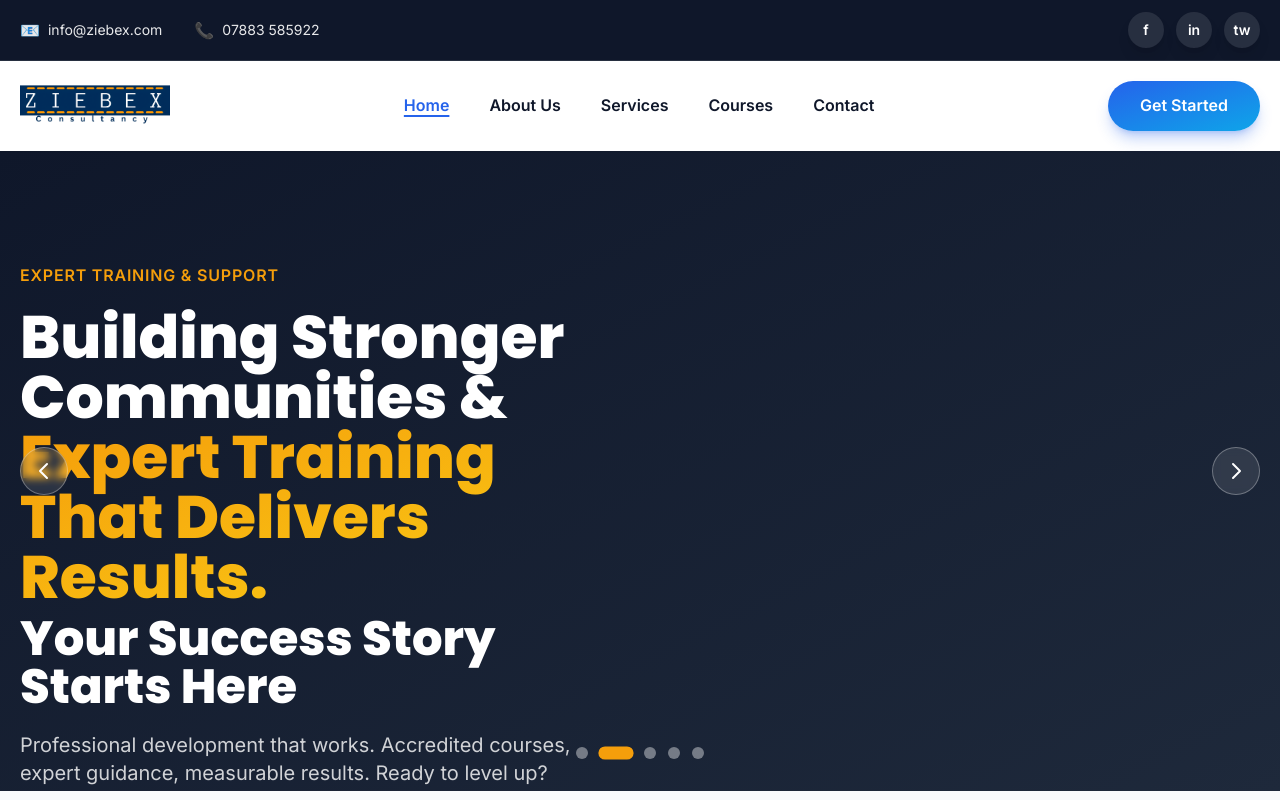
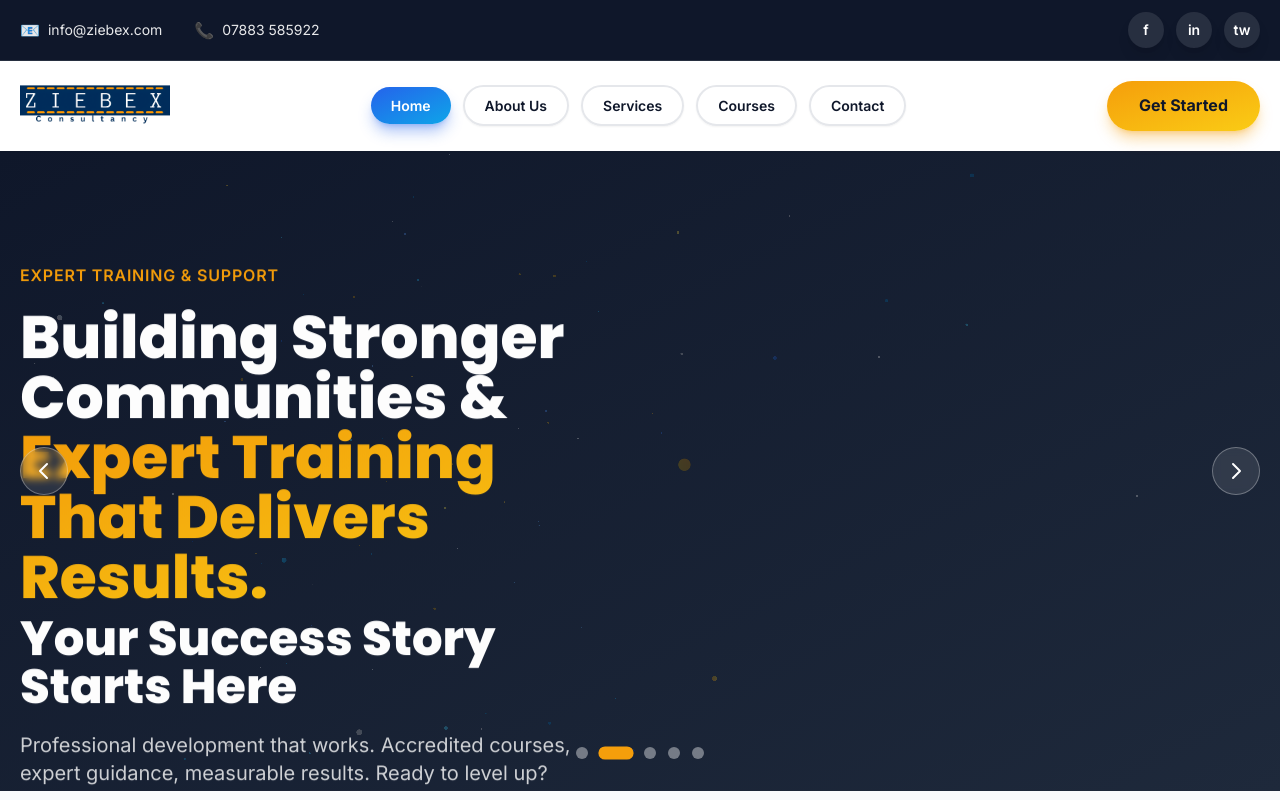
Before and after one commit to HTwebsitesolution/Ziebex, a React (Vite) app: page / in a window 1280 px wide. Shown: the top 800 px of the page. Built offline with nearby package versions, Linux system fonts and the light colour scheme.

Commit message:
Add particles animation to hero section with customizable settings

```diff
--- a/package.json
+++ b/package.json
@@ -15,6 +15,7 @@
   "dependencies": {
     "@emailjs/browser": "^4.4.1",
     "framer-motion": "^12.26.2",
+    "ogl": "^1.0.11",
     "react": "^19.2.3",
     "react-dom": "^19.2.3",
     "react-router-dom": "^7.12.0"
--- a/src/components/Header.jsx
+++ b/src/components/Header.jsx
@@ -48,7 +48,7 @@
           />
         </Link>
 
-        <ul className="hidden md:flex list-none gap-8 items-center">
+        <ul className="hidden md:flex list-none gap-3 items-center">
           {navLinks.map((link) => {
             const isActive = location.pathname === link.href || (location.pathname === '/' && activeSection === link.section)
             const isHashLink = link.href.includes('#')
@@ -58,18 +58,15 @@
               <li key={link.href}>
                 <Component
                   {...props}
-                  className={`font-semibold text-base transition-all relative group py-2 px-1 ${
+                  className={`font-semibold text-sm transition-all duration-300 relative group px-5 py-2.5 rounded-full ${
                     isActive
-                      ? 'text-primary underline decoration-2 underline-offset-4'
-                      : 'text-dark hover:text-primary'
+                      ? 'bg-gradient-to-br from-primary to-secondary text-white shadow-lg shadow-primary/40 hover:shadow-xl hover:shadow-primary/50 scale-105'
+                      : 'bg-white text-dark border-2 border-gray-200 hover:border-primary/50 hover:bg-gradient-to-br hover:from-primary/5 hover:to-secondary/5 hover:text-primary shadow-sm hover:shadow-md hover:-translate-y-0.5'
                   }`}
                 >
                   <span className="relative z-10">{link.label}</span>
                   {!isActive && (
-                    <>
-                      <span className="absolute bottom-0 left-0 w-0 h-1 bg-gradient-to-r from-primary to-secondary transition-all duration-300 group-hover:w-full rounded-full"></span>
-                      <span className="absolute inset-0 bg-primary/5 rounded-lg scale-0 group-hover:scale-100 transition-transform duration-300 -z-0"></span>
-                    </>
+                    <span className="absolute inset-0 bg-gradient-to-br from-primary/10 to-secondary/10 rounded-full opacity-0 group-hover:opacity-100 transition-opacity duration-300 -z-0"></span>
                   )}
                 </Component>
               </li>
@@ -79,25 +76,25 @@
 
         <Link
           to="/consultation"
-          className="hidden md:block bg-gradient-to-br from-primary to-secondary text-white px-8 py-3 rounded-full font-semibold transition-all hover:-translate-y-0.5 shadow-lg shadow-primary/30 hover:shadow-xl hover:shadow-primary/40 hover:scale-105"
+          className="hidden md:block bg-gradient-to-br from-accent to-yellow-400 text-dark px-8 py-3 rounded-full font-bold transition-all hover:-translate-y-1 hover:scale-105 shadow-lg shadow-accent/40 hover:shadow-xl hover:shadow-accent/50"
         >
           Get Started
         </Link>
 
         <button
-          className="md:hidden flex flex-col gap-1.5 cursor-pointer"
+          className="md:hidden flex flex-col gap-1.5 cursor-pointer p-2 rounded-lg hover:bg-gray-100 transition-all"
           onClick={() => setMobileMenuOpen(!mobileMenuOpen)}
           aria-label="Toggle menu"
         >
-          <span className={`w-6 h-0.5 bg-dark transition-all ${mobileMenuOpen ? 'rotate-45 translate-y-2' : ''}`}></span>
-          <span className={`w-6 h-0.5 bg-dark transition-all ${mobileMenuOpen ? 'opacity-0' : ''}`}></span>
-          <span className={`w-6 h-0.5 bg-dark transition-all ${mobileMenuOpen ? '-rotate-45 -translate-y-2' : ''}`}></span>
+          <span className={`w-6 h-0.5 bg-dark transition-all duration-300 ${mobileMenuOpen ? 'rotate-45 translate-y-2' : ''}`}></span>
+          <span className={`w-6 h-0.5 bg-dark transition-all duration-300 ${mobileMenuOpen ? 'opacity-0' : ''}`}></span>
+          <span className={`w-6 h-0.5 bg-dark transition-all duration-300 ${mobileMenuOpen ? '-rotate-45 -translate-y-2' : ''}`}></span>
         </button>
       </nav>
 
       {mobileMenuOpen && (
-        <div className="md:hidden bg-white border-t shadow-lg">
-          <ul className="flex flex-col p-5 gap-2">
+        <div className="md:hidden bg-white border-t shadow-xl">
+          <ul className="flex flex-col p-5 gap-3">
             {navLinks.map((link) => {
               const isActive = location.pathname === link.href || (location.pathname === '/' && activeSection === link.section)
               const isHashLink = link.href.includes('#')
@@ -107,10 +104,10 @@
                 <li key={link.href}>
                   <Component
                     {...props}
-                    className={`font-semibold block py-3 px-4 rounded-lg transition-all ${
+                    className={`font-semibold block py-3.5 px-5 rounded-full transition-all duration-300 text-center ${
                       isActive
-                        ? 'text-primary bg-primary/10 underline decoration-2'
-                        : 'text-dark hover:bg-primary/10 hover:text-primary'
+                        ? 'bg-gradient-to-br from-primary to-secondary text-white shadow-lg shadow-primary/40'
+                        : 'text-dark bg-gray-50 border-2 border-gray-200 hover:bg-gradient-to-br hover:from-primary/10 hover:to-secondary/10 hover:border-primary/50 hover:text-primary hover:shadow-md'
                     }`}
                     onClick={() => setMobileMenuOpen(false)}
                   >
@@ -122,7 +119,7 @@
             <li className="pt-2">
               <Link
                 to="/consultation"
-                className="block bg-gradient-to-br from-primary to-secondary text-white px-8 py-3 rounded-full font-semibold text-center shadow-lg hover:shadow-xl transition-all"
+                className="block bg-gradient-to-br from-accent to-yellow-400 text-dark px-8 py-4 rounded-full font-bold text-center shadow-lg hover:shadow-xl hover:scale-105 transition-all"
                 onClick={() => setMobileMenuOpen(false)}
               >
                 Get Started
--- a/src/components/Hero.jsx
+++ b/src/components/Hero.jsx
@@ -1,5 +1,6 @@
 import { useState, useEffect } from 'react'
 import slide1Image from '../assets/slide1.png'
+import Particles from './Particles'
 
 const Hero = () => {
   const [currentSlide, setCurrentSlide] = useState(0)
@@ -94,8 +95,24 @@
 
   return (
     <section id="home" className="relative min-h-[85vh] md:min-h-[80vh] bg-gradient-to-br from-dark to-dark-light overflow-hidden pt-16 md:pt-20 pb-12">
+      {/* Particles Background - Consistent across all slides */}
+      <div className="absolute inset-0 z-[2] opacity-50">
+        <Particles
+          particleColors={['#ffffff', '#fbbf24', '#3b82f6', '#0ea5e9']}
+          particleCount={220}
+          particleSpread={12}
+          speed={0.12}
+          particleBaseSize={90}
+          moveParticlesOnHover={true}
+          alphaParticles={true}
+          disableRotation={false}
+          sizeRandomness={0.6}
+          particleHoverFactor={1.5}
+        />
+      </div>
+
       {/* Slider Container */}
-      <div className="relative w-full h-full">
+      <div className="relative w-full h-full z-10">
         {slides.map((slide, index) => (
           <div
             key={slide.id}
--- /dev/null
+++ b/src/components/Particles.css
@@ -0,0 +1,14 @@
+.particles-container {
+  position: absolute;
+  inset: 0;
+  width: 100%;
+  height: 100%;
+  pointer-events: none;
+  z-index: 1;
+}
+
+.particles-container canvas {
+  display: block;
+  width: 100%;
+  height: 100%;
+}
--- /dev/null
+++ b/src/components/Particles.jsx
@@ -0,0 +1,248 @@
+import { useEffect, useRef } from 'react'
+import { Renderer, Camera, Geometry, Program, Mesh } from 'ogl'
+import './Particles.css'
+
+const defaultColors = ['#ffffff', '#ffffff', '#ffffff']
+
+const hexToRgb = (hex) => {
+  hex = hex.replace(/^#/, '')
+  if (hex.length === 3) {
+    hex = hex
+      .split('')
+      .map(c => c + c)
+      .join('')
+  }
+  const int = parseInt(hex, 16)
+  const r = ((int >> 16) & 255) / 255
+  const g = ((int >> 8) & 255) / 255
+  const b = (int & 255) / 255
+  return [r, g, b]
+}
+
+const vertex = /* glsl */ `
+  attribute vec3 position;
+  attribute vec4 random;
+  attribute vec3 color;
+
+  uniform mat4 modelMatrix;
+  uniform mat4 viewMatrix;
+  uniform mat4 projectionMatrix;
+  uniform float uTime;
+  uniform float uSpread;
+  uniform float uBaseSize;
+  uniform float uSizeRandomness;
+
+  varying vec4 vRandom;
+  varying vec3 vColor;
+
+  void main() {
+    vRandom = random;
+    vColor = color;
+
+    vec3 pos = position * uSpread;
+    pos.z *= 10.0;
+
+    vec4 mPos = modelMatrix * vec4(pos, 1.0);
+    float t = uTime;
+    mPos.x += sin(t * random.z + 6.28 * random.w) * mix(0.1, 1.5, random.x);
+    mPos.y += sin(t * random.y + 6.28 * random.x) * mix(0.1, 1.5, random.w);
+    mPos.z += sin(t * random.w + 6.28 * random.y) * mix(0.1, 1.5, random.z);
+
+    vec4 mvPos = viewMatrix * mPos;
+
+    if (uSizeRandomness == 0.0) {
+      gl_PointSize = uBaseSize;
+    } else {
+      gl_PointSize = (uBaseSize * (1.0 + uSizeRandomness * (random.x - 0.5))) / length(mvPos.xyz);
+    }
+
+    gl_Position = projectionMatrix * mvPos;
+  }
+`
+
+const fragment = /* glsl */ `
+  precision highp float;
+
+  uniform float uTime;
+  uniform float uAlphaParticles;
+  varying vec4 vRandom;
+  varying vec3 vColor;
+
+  void main() {
+    vec2 uv = gl_PointCoord.xy;
+    float d = length(uv - vec2(0.5));
+
+    if(uAlphaParticles < 0.5) {
+      if(d > 0.5) {
+        discard;
+      }
+      gl_FragColor = vec4(vColor + 0.2 * sin(uv.yxx + uTime + vRandom.y * 6.28), 1.0);
+    } else {
+      float circle = smoothstep(0.5, 0.4, d) * 0.8;
+      gl_FragColor = vec4(vColor + 0.2 * sin(uv.yxx + uTime + vRandom.y * 6.28), circle);
+    }
+  }
+`
+
+const Particles = ({
+  particleCount = 200,
+  particleSpread = 10,
+  speed = 0.1,
+  particleColors,
+  moveParticlesOnHover = false,
+  particleHoverFactor = 1,
+  alphaParticles = false,
+  particleBaseSize = 100,
+  sizeRandomness = 1,
+  cameraDistance = 20,
+  disableRotation = false,
+  pixelRatio = 1,
+  className = ''
+}) => {
+  const containerRef = useRef(null)
+  const mouseRef = useRef({ x: 0, y: 0 })
+
+  useEffect(() => {
+    const container = containerRef.current
+    if (!container) return
+
+    const renderer = new Renderer({
+      dpr: pixelRatio,
+      depth: false,
+      alpha: true
+    })
+    const gl = renderer.gl
+    container.appendChild(gl.canvas)
+    gl.clearColor(0, 0, 0, 0)
+
+    const camera = new Camera(gl, { fov: 15 })
+    camera.position.set(0, 0, cameraDistance)
+
+    const resize = () => {
+      const width = container.clientWidth
+      const height = container.clientHeight
+      renderer.setSize(width, height)
+      camera.perspective({ aspect: gl.canvas.width / gl.canvas.height })
+    }
+    window.addEventListener('resize', resize, false)
+    resize()
+
+    const handleMouseMove = (e) => {
+      const rect = container.getBoundingClientRect()
+      const x = ((e.clientX - rect.left) / rect.width) * 2 - 1
+      const y = -(((e.clientY - rect.top) / rect.height) * 2 - 1)
+      mouseRef.current = { x, y }
+    }
+
+    if (moveParticlesOnHover) {
+      container.addEventListener('mousemove', handleMouseMove)
+    }
+
+    const count = particleCount
+    const positions = new Float32Array(count * 3)
+    const randoms = new Float32Array(count * 4)
+    const colors = new Float32Array(count * 3)
+    const palette = particleColors && particleColors.length > 0 ? particleColors : defaultColors
+
+    for (let i = 0; i < count; i++) {
+      let x, y, z, len
+      do {
+        x = Math.random() * 2 - 1
+        y = Math.random() * 2 - 1
+        z = Math.random() * 2 - 1
+        len = x * x + y * y + z * z
+      } while (len > 1 || len === 0)
+      const r = Math.cbrt(Math.random())
+      positions.set([x * r, y * r, z * r], i * 3)
+      randoms.set([Math.random(), Math.random(), Math.random(), Math.random()], i * 4)
+      const col = hexToRgb(palette[Math.floor(Math.random() * palette.length)])
+      colors.set(col, i * 3)
+    }
+
+    const geometry = new Geometry(gl, {
+      position: { size: 3, data: positions },
+      random: { size: 4, data: randoms },
+      color: { size: 3, data: colors }
+    })
+
+    const program = new Program(gl, {
+      vertex,
+      fragment,
+      uniforms: {
+        uTime: { value: 0 },
+        uSpread: { value: particleSpread },
+        uBaseSize: { value: particleBaseSize * pixelRatio },
+        uSizeRandomness: { value: sizeRandomness },
+        uAlphaParticles: { value: alphaParticles ? 1 : 0 }
+      },
+      transparent: true,
+      depthTest: false
+    })
+
+    const particles = new Mesh(gl, { mode: gl.POINTS, geometry, program })
+
+    let animationFrameId
+    let lastTime = performance.now()
+    let elapsed = 0
+
+    const update = (t) => {
+      animationFrameId = requestAnimationFrame(update)
+      const delta = t - lastTime
+      lastTime = t
+      elapsed += delta * speed
+
+      program.uniforms.uTime.value = elapsed * 0.001
+
+      if (moveParticlesOnHover) {
+        particles.position.x = -mouseRef.current.x * particleHoverFactor
+        particles.position.y = -mouseRef.current.y * particleHoverFactor
+      } else {
+        particles.position.x = 0
+        particles.position.y = 0
+      }
+
+      if (!disableRotation) {
+        particles.rotation.x = Math.sin(elapsed * 0.0002) * 0.1
+        particles.rotation.y = Math.cos(elapsed * 0.0005) * 0.15
+        particles.rotation.z += 0.01 * speed
+      }
+
+      renderer.render({ scene: particles, camera })
+    }
+
+    animationFrameId = requestAnimationFrame(update)
+
+    return () => {
+      window.removeEventListener('resize', resize)
+      if (moveParticlesOnHover) {
+        container.removeEventListener('mousemove', handleMouseMove)
+      }
+      if (animationFrameId) {
+        cancelAnimationFrame(animationFrameId)
+      }
+      if (container.contains(gl.canvas)) {
+        container.removeChild(gl.canvas)
+      }
+      if (gl && gl.getExtension('WEBGL_lose_context')) {
+        gl.getExtension('WEBGL_lose_context').loseContext()
+      }
+    }
+  }, [
+    particleCount,
+    particleSpread,
+    speed,
+    particleColors,
+    moveParticlesOnHover,
+    particleHoverFactor,
+    alphaParticles,
+    particleBaseSize,
+    sizeRandomness,
+    cameraDistance,
+    disableRotation,
+    pixelRatio
+  ])
+
+  return <div ref={containerRef} className={`particles-container ${className}`} />
+}
+
+export default Particles
```
Also changed, not shown: 1 other file (tests, documents, lock files or other folders).
